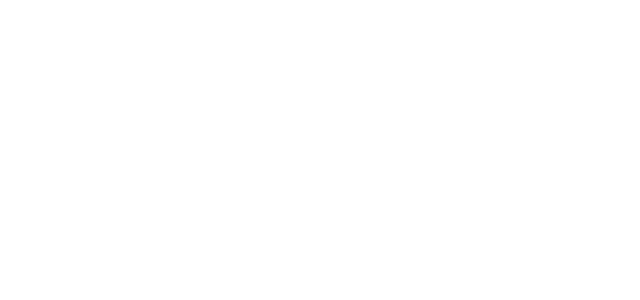
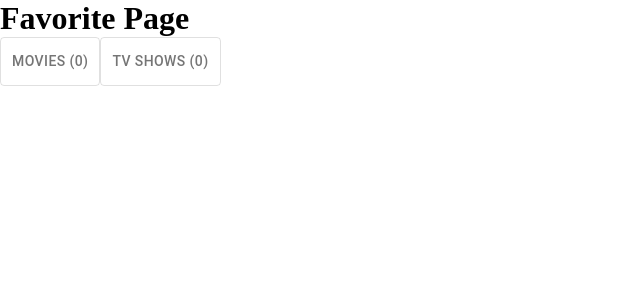
Before and after one commit to gabalekrishna/imdb-movie-app, a React (Vite) app: page /favorite in a window 1280 px wide. Before the commit this address had no page. Shown: the top 300 px of the page, without its empty margins (0-640 px from the left). Built offline with nearby package versions, Linux system fonts and the light colour scheme; no server answers.

Commit message:
feat: add Favorites context and implement Favorite page for managing favorite movies and TV shows

```diff
--- a/src/App.jsx
+++ b/src/App.jsx
@@ -8,6 +8,8 @@
 import { createContext, useState } from "react";
 import LoginPage from "./Login";
 import { AuthProvider } from "./context/AuthContext";
+import { FavoritesProvider } from "./context/FavoritesContext";
+import Favorite from "./pages/Favorite";
 
 
 export const UserContext = createContext();
@@ -26,6 +28,7 @@
   return (
     <>
    <AuthProvider>
+    <FavoritesProvider>
     {/* <Header /> */}
       <Routes>
         <Route
@@ -41,8 +44,12 @@
          </div>} />
 
         <Route path="/details/:id" element={<DetailsPage />} />
+
+        <Route path="/favorite" element={<Favorite/>} />
       </Routes>
+      </FavoritesProvider>
       </AuthProvider>
+
     </>
   );
 }
--- a/src/components/hero/Header.jsx
+++ b/src/components/hero/Header.jsx
@@ -1,5 +1,13 @@
 import React, { useContext } from "react";
-import { AppBar, Toolbar, Typography, Box, IconButton, Button, Avatar } from "@mui/material";
+import {
+  AppBar,
+  Toolbar,
+  Typography,
+  Box,
+  IconButton,
+  Button,
+  Avatar,
+} from "@mui/material";
 import AddIcon from "@mui/icons-material/Add";
 import NotificationsNoneIcon from "@mui/icons-material/NotificationsNone";
 import SearchIcon from "@mui/icons-material/Search";
@@ -7,15 +15,21 @@
 import { useNavigate } from "react-router-dom";
 
 const Header = () => {
-  const {user, login, logout} = useContext(AuthContext)
-  const navigate = useNavigate()
+  const { user, login, logout } = useContext(AuthContext);
+  // const navigate = useNavigate()
   const handleLogout = () => {
     logout();
-    navigate("/")
-
-  }
-  console.log(user, "user from context")
+    navigate("/");
+  };
+  console.log(user, "user from context");
   const account = "2425526";
+  const navigate = useNavigate();
+  const menuItems = [
+    { label: "Movies", route: "/movies" },
+    { label: "TV Shows", route: "/tv-shows" },
+    { label: "People", route: "/people" },
+    { label: "favorite", route: "/favorite" },
+  ]
   return (
     <AppBar
       position="static"
@@ -35,18 +49,20 @@
             TMDB
           </Typography>
           <Box display="flex" gap={3}>
-            {["Movies", "TV Shows", "People", "More"].map((item) => (
-              <Button
-                key={item}
-                sx={{
-                  color: "white",
-                  textTransform: "none",
-                  fontWeight: 500,
-                }}
-              >
-                {item}
-              </Button>
-            ))}
+          {
+            menuItems.map((item)=> {
+              return (
+                <Button
+                onClick={() => navigate(item.route)}
+                >
+                  {item.label}
+                </Button>
+
+              )
+            })
+
+          }
+
           </Box>
         </Box>
         <Box display="flex" alignItems="center" gap={2}>
@@ -75,7 +91,9 @@
             <SearchIcon />
           </IconButton>
         </Box>
-        <Button variant="contained" onClick={handleLogout}>Logout</Button>
+        <Button variant="contained" onClick={handleLogout}>
+          Logout
+        </Button>
       </Toolbar>
     </AppBar>
   );
--- a/src/components/hero/TopMovies.jsx
+++ b/src/components/hero/TopMovies.jsx
@@ -5,12 +5,17 @@
 import Slider from "react-slick";
 import { AuthContext } from "../../context/AuthContext";
 import useFetch from "../../api/useFetch";
+import Favorite from "@mui/icons-material/Favorite";
+import { FavoritesContext } from "../../context/FavoritesContext";
 
 const TopMovies = ({type, data1}) => {
   const { user } = useContext(AuthContext)
   console.log(user, "userData")
   const [movies, setMovies] = useState([]);
   const [details, setDetails] = useState([]);
+
+  const {favorites} = useContext(FavoritesContext)
+  console.log(favorites, "favorite")
 
   // const fetchPopularMovies = async () => {
   //   try {
--- /dev/null
+++ b/src/context/FavoritesContext.jsx
@@ -0,0 +1,45 @@
+import { createContext, useEffect, useMemo, useState } from "react";
+
+
+
+export const FavoritesContext = createContext();
+
+
+export const FavoritesProvider = ({ children }) => {
+    const [favorites, setFavorites] = useState([]);
+    const [type, setType] = useState('movies');
+
+    const fetchFavorites = async () => {
+        try {
+            const response = await fetch(`https://api.themoviedb.org/3/account/22243362/favorite/${type}?language=en-US&page=1&sort_by=created_at.asc?`,{
+                headers: {
+                    accept: "application/json",
+                    "content-type" : "application/json",
+                    Authorization: "Bearer eyJhbGciOiJIUzI1NiJ9.eyJhdWQiOiJkMjJlMjQ2MjEwY2M5YmYyZDVjYWUwNjE2OTJkZDIwYyIsIm5iZiI6MTc1NTcxMTkzMy43MTI5OTk4LCJzdWIiOiI2OGE2MDliZGJjMmVhNWIwNmZkNTUwMDEiLCJzY29wZXMiOlsiYXBpX3JlYWQiXSwidmVyc2lvbiI6MX0.wosw5BpKEa63U6OUBBzjkLypb0mfH1zEZXDwq3oRFx4"
+                  }
+            })
+            const data = await response.json();
+            setFavorites(data.results);
+        } catch(error){
+            console.log("falied to fetch data");
+        }
+    }
+    const movieCount = favorites.filter(item => item.media_type === 'movie').length;
+    console.log(movieCount ,"movieCount")
+    const favoriteCounts = useMemo(() => {
+        console.log(favorites, "favorites in count")
+        const movieCount = favorites.length;
+        const tvCount = favorites.length;
+        return { movieCount, tvCount };
+    },[favorites]);
+
+    useEffect(()=> {
+        fetchFavorites();
+    },[type])
+  console.log(type, "type from context")
+    return (
+        <FavoritesContext.Provider value={{favorites, setType, favoriteCounts}}>
+            {children}
+        </FavoritesContext.Provider>
+    )
+}
--- /dev/null
+++ b/src/pages/Favorite.jsx
@@ -0,0 +1,20 @@
+import { useContext } from "react"
+import { FavoritesContext } from "../context/FavoritesContext"
+import { ToggleButton } from "@mui/material"
+
+
+
+const Favorite = () => {
+    const {favorites, setType, favoriteCounts} = useContext(FavoritesContext)
+    console.log(favoriteCounts, "favorite from favorite page")
+
+    return (
+        <div>
+            <h1>Favorite Page</h1>
+            <ToggleButton onClick={()=> setType("movies")}>Movies ({favoriteCounts.movieCount})</ToggleButton>
+            <ToggleButton onClick={()=> setType("tv")}>Tv Shows ({favoriteCounts.tvCount})</ToggleButton>
+        </div>
+    )
+}
+
+export default Favorite
```
Also changed, not shown: src/mockData/topmovies.json (added, +20 -0 lines).
